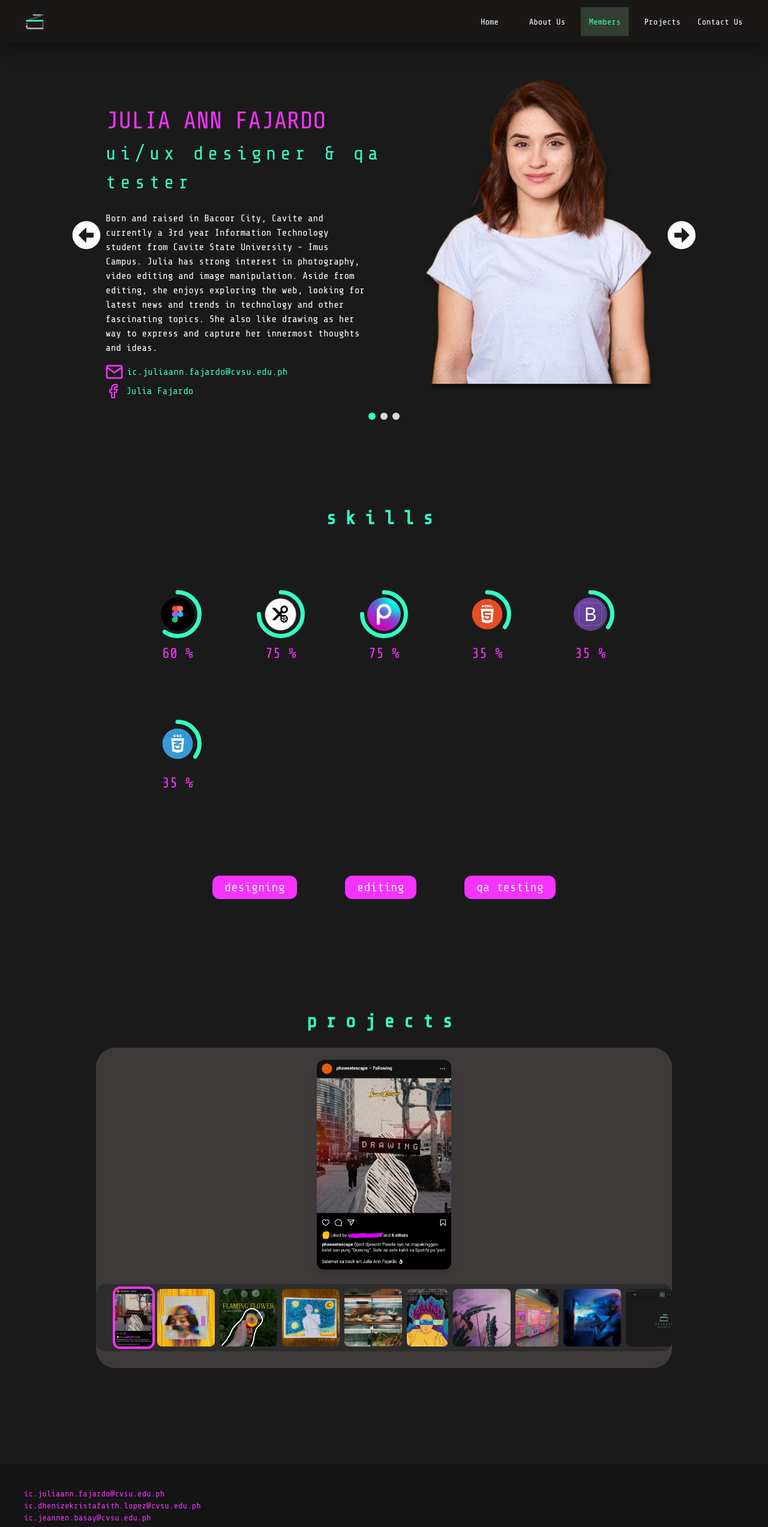
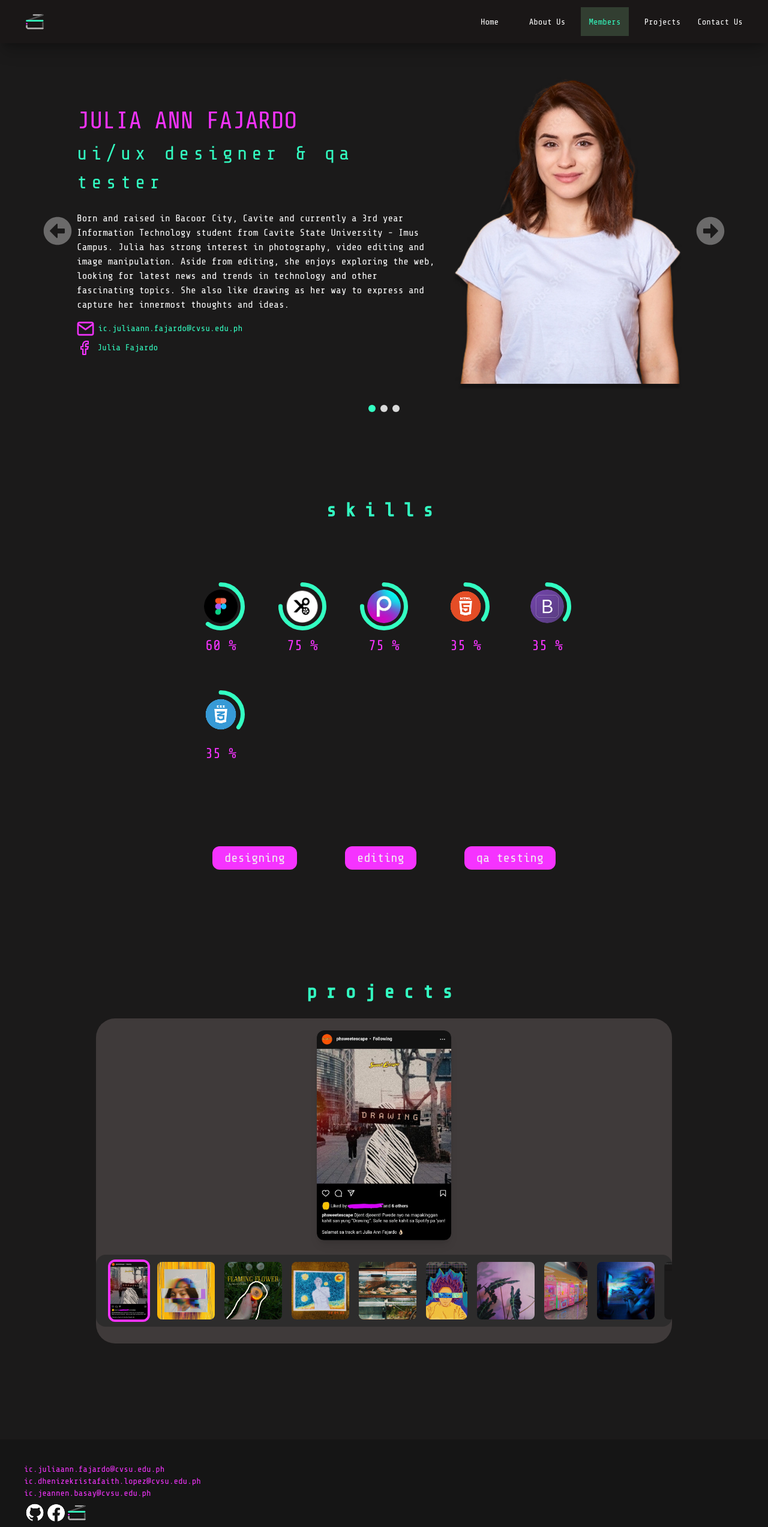
Before and after one commit to dhenize/Jelizen_Portfolio, a React (Vite) app in the folder Jelizen/: page /members in a window 1280 px wide. Shown: the top 2546 px of the page at 60% size. Built offline with nearby package versions, Linux system fonts and the light colour scheme.

Commit message:
WIP: Member Responsiveness

```diff
--- a/Jelizen/package.json
+++ b/Jelizen/package.json
@@ -11,6 +11,7 @@
   },
   "dependencies": {
     "@tailwindcss/vite": "^4.1.1",
+    "framer-motion": "^12.7.3",
     "react": "^19.0.0",
     "react-dom": "^19.0.0",
     "react-icons": "^5.5.0",
--- a/Jelizen/src/App.jsx
+++ b/Jelizen/src/App.jsx
@@ -43,7 +43,9 @@
     <div className="flex flex-col min-h-screen">
       <Router>
         <Header/>
-        <div className="flex-grow">
+        <div
+
+        className="flex-grow">
           <Routes>
             <Route path = "/" element={<Homepage/>} />
             <Route path = "/about" element={<AboutUs/>} />
--- a/Jelizen/src/Pages/Members.jsx
+++ b/Jelizen/src/Pages/Members.jsx
@@ -9,6 +9,8 @@
 {/*IMPORT FOR UPON SCROLLING ONLY FUNCTION*/}
 import useInView from '../Components/useInView.js';
 
+{/*IMPORT FOR MEMBER TRANSITION ANIMATION*/}
+import{ motion, AnimatePresence } from 'framer-motion';
 
 
 {/*PICS FOR INTRODUCTION*/}
@@ -63,7 +65,7 @@
 import dhenz4 from '../assets/pics/dhenize/d3.png';
 import dhenz5 from '../assets/pics/dhenize/d4.jpg';
 import dhenz6 from '../assets/pics/dhenize/d5.jpg';
-{/*import dhenz7 from '../assets/pics/dhenize/d5.jpg';*/}
+{/*import dhenz7 from '../assets/pics/dhenize/d.jpg';*/}
 import dhenz8 from '../assets/pics/dhenize/d7-1.png';
 import dhenz9 from '../assets/pics/dhenize/d7-2.png';
 import dhenz10 from '../assets/pics/dhenize/d10.jpg';
@@ -167,6 +169,8 @@
 
 
 
+
+
 {/*MAIN FUNCTION*/}
 const Members = () => {
 
@@ -196,55 +200,72 @@
 
 
 
-
+{/*MAIN DESIGN*/}
   return (
     <section>
       {/*OPENING OF INTRO CARD*/}
-      <div className='ml-30 mr-30 mt-30 columns-2 flex justify-center'>
+      <div className='mt-30 flex justify-center'>
 
-        <button onClick = {prevSlide}>
-          <FaArrowAltCircleLeft className='text-white text-[3rem] hover:text-[#F533FF] mr-2'></FaArrowAltCircleLeft>
+        {/*LEFT ARROW FOR CAROUSEL*/}
+        <button onClick = {prevSlide} className='left-4 md:left-8 text-xl md:text-3xl text-white z-10'>
+          <FaArrowAltCircleLeft className='text-white text-[3rem] opacity-35 hover:text-[#F533FF] mr-2'></FaArrowAltCircleLeft>
         </button>
 
+        <AnimatePresence mode ="wait">
+
           {/*OPENING OF INNER INTRO CARD*/}
-        <div className='mt-13 w-2xl'>
-          <p className='text-[2.5rem] text-[#F533FF]'>
+          <motion.div
+            key={currentMember.name}
+            initial={{ opacity: 0, x: -40 }}
+            animate={{ opacity: 1, x: 0 }}
+            exit={{ opacity: 0, x: 40 }}
+            transition={{ duration: 0.5 }}
+            className='flex flex-col-reverse md:flex-row space-x-6 items-center md:items-start text-center md:text-left'>
+
+            <div className='mt-6 max-w-full lg:w-150 md:mt-13 md:w-80'>
+              <p className='lg:text-[2.5rem] md:text-[2rem] sm:text-[2rem] text-[#F533FF]'>
               {currentMember.name}
               </p>
 
-          <p className='text-[2rem] text-[#33FFC2] tracking-[7px]'>
+              <p className='lg:text-[2rem] md:text-[1.5rem] sm:text-[1.5rem] text-[#33FFC2] tracking-[7px]'>
               {currentMember.role}
               </p>
 
-          <p className='text-[1rem] text-white mt-6 max-w-110'>
+              <p className='lg:text-[1rem] md:text-[0.9rem] sm:text-[0.9rem] text-white mt-6'>
               {currentMember.description}
               </p>
 
 
-          <div className='space-y-2 mt-4'>
+              <div className='space-y-2 mt-4 flex flex-col items-center md:items-start'>
                 <div className='flex flex-row items-center space-x-1.5'>
                   <img src ={email} className='h-6'></img>
-              <p className='text-[1rem] text-[#33FFC2]'>
+                  <p className='text-[1rem] sm:text-[0.9rem] text-[#33FFC2]'>
                   {currentMember.email}
                   </p>
                 </div>
 
                 <div className='flex flex-row items-center space-x-3.5'>
                   <img src ={profile} className='h-6 ml-1.5'></img>
-              <p className='text-[1rem] text-[#33FFC2]'>
+                  <p className='text-[1rem] sm:text-[0.9rem] text-[#33FFC2]'>
                   {currentMember.fb}
                   </p>
                 </div>
               </div>
-
-        </div> {/*ENDING OF INNER INTRO CARD*/}
-
-        <div>
-          <img src = {dp} className='max-w-100'></img>
             </div>
 
-        <button onClick = {nextSlide}>
-          <FaArrowAltCircleRight className='text-white text-[3rem] hover:text-[#F533FF] ml-2'></FaArrowAltCircleRight>
+            {/*PICTURE OF MEMBER*/}
+            <div>
+              <img src = {currentMember.img} className='max-w-100 min-w-40 lg:w-100 md:w-90 sm:w-50 mx-auto mb-4 md:mb-0'></img>
+            </div>
+
+          </motion.div> {/*ENDING OF INNER INTRO CARD*/}
+
+        </AnimatePresence>
+
+
+        {/*RIGHT ARROW FOR CAROUSEL*/}
+        <button onClick = {nextSlide} className='right-4 md:right-8 text-xl md:text-3xl text-white z-10'>
+          <FaArrowAltCircleRight className='text-white text-[3rem] opacity-35 hover:text-[#F533FF] ml-2'></FaArrowAltCircleRight>
         </button>
 
       </div> {/*ENDING OF INTRO CARD*/}
@@ -273,7 +294,7 @@
         </div>
 
 
-        <div ref={skillsRef} className='grid grid-cols-5 gap-15 mt-10 mb-20'>
+        <div ref={skillsRef} className='grid grid-cols-2 sm:grid-cols-3 md:grid-cols-4 lg:grid-cols-5 gap-6 mt-10 mb-20 px-4'>
           {currentMember.skills.map((skill, index) => (
             <SkillPercent
               key={index}
@@ -333,7 +354,7 @@
         )}
 
 
-        <div className="flex overflow-x-auto space-x-2 max-w-full py-2 bg-[#2D2C2C] p-8 rounded-2xl">
+        <div className="gallery-scroll flex overflow-x-auto gap-4 max-w-full py-3 bg-[#2D2C2C] px-6 rounded-2xl">
           {currentMember.gallery.map((img, index) => (
             img && (
               <img
--- a/Jelizen/src/index.css
+++ b/Jelizen/src/index.css
@@ -9,3 +9,28 @@
 html {
   scroll-behavior: smooth;
 }
+
+
+/*FOR GALLERY SCROLLBAR*/
+.gallery-scroll::-webkit-scrollbar {
+  height: 6px;
+}
+
+.gallery-scroll::-webkit-scrollbar-track {
+  background: transparent;
+}
+
+.gallery-scroll::-webkit-scrollbar-thumb {
+  background-color: rgba(255, 255, 255, 0.4);
+  border-radius: 10px;
+  transition: background-color 0.3s;
+}
+
+.gallery-scroll:hover::-webkit-scrollbar-thumb {
+  background-color: rgba(255, 255, 255, 0.7);
+}
+
+.gallery-scroll {
+  scrollbar-width: thick;
+  scrollbar-color: rgba(255,255,255,0.4) transparent;
+}
```
Also changed, not shown: Jelizen/vite.config.js (line endings or trailing spaces), 1 other file (tests, documents, lock files or other folders). Lines whose indentation alone changed are shown as unchanged.
